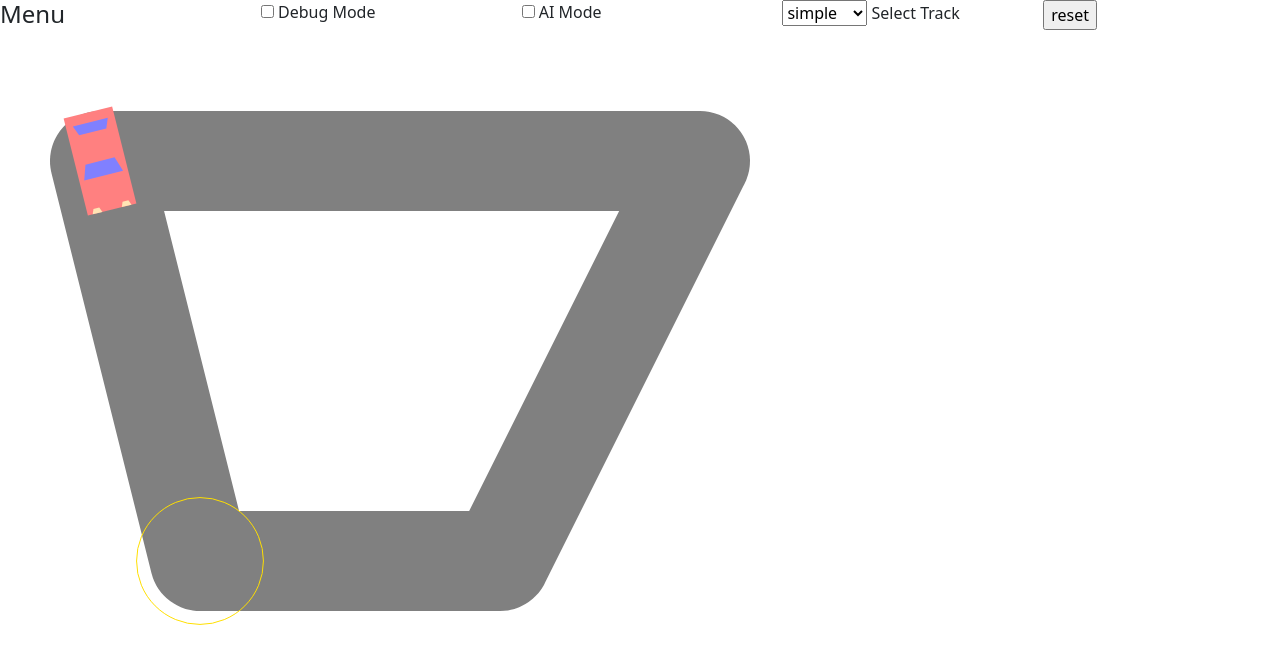
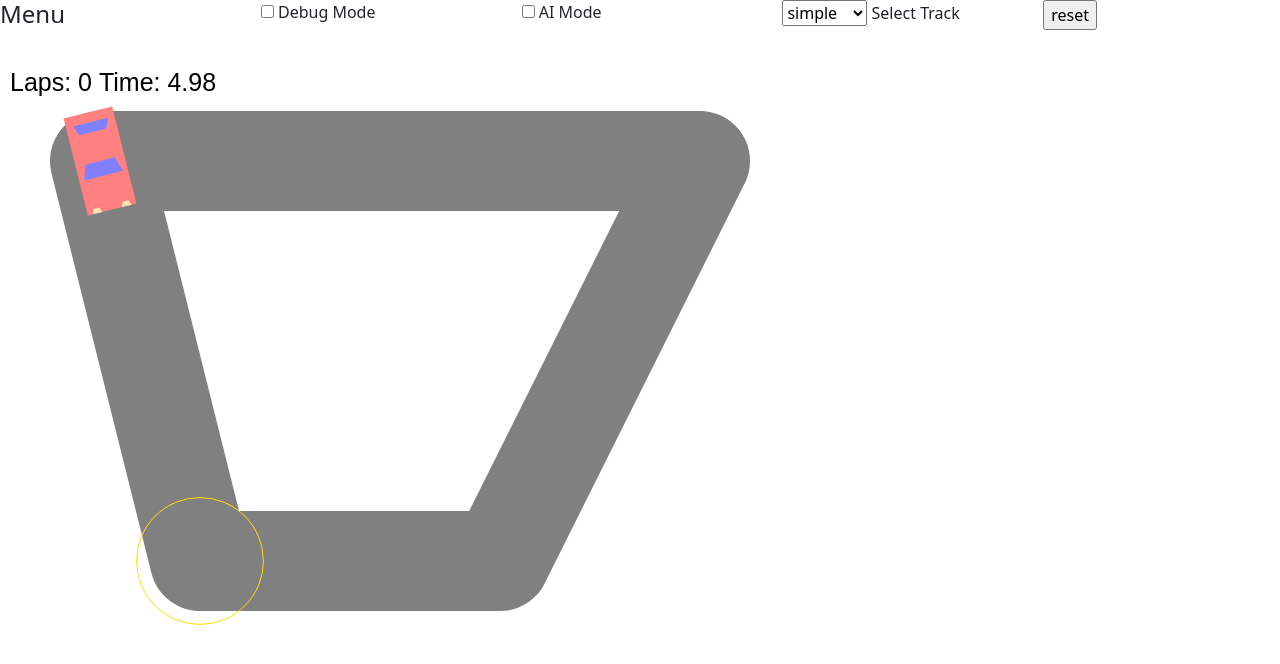
Before and after one commit to alexjercan/race-ai, a website: page race/index.html in a window 1280 px wide. Drawn offline with nearby package versions, Linux system fonts and the light colour scheme.

Commit message:
feat: added laps and time to non debug game

```diff
--- a/race/game/debug.js
+++ b/race/game/debug.js
@@ -67,4 +67,10 @@ export class Debug {
         context.fillStyle = 'black';
         context.fillText(`FPS: ${this.fps} Laps: ${this.env.laps} Score: ${this.game.reward.toFixed(2)} Time: ${this.timeElapsed.toFixed(2)}`, 10, 30);
     }
+
+    draw_minimal(context) {
+        context.font = '25px Arial';
+        context.fillStyle = 'black';
+        context.fillText(`Laps: ${this.env.laps} Time: ${this.timeElapsed.toFixed(2)}`, 10, 30);
+    }
 }
--- a/race/index.html
+++ b/race/index.html
@@ -116,6 +116,8 @@
             game.draw(context);
             if (debugMode) {
                 debug.draw(context);
+            } else {
+                debug.draw_minimal(context);
             }
 
             window.requestAnimationFrame(gameLoop);
```
